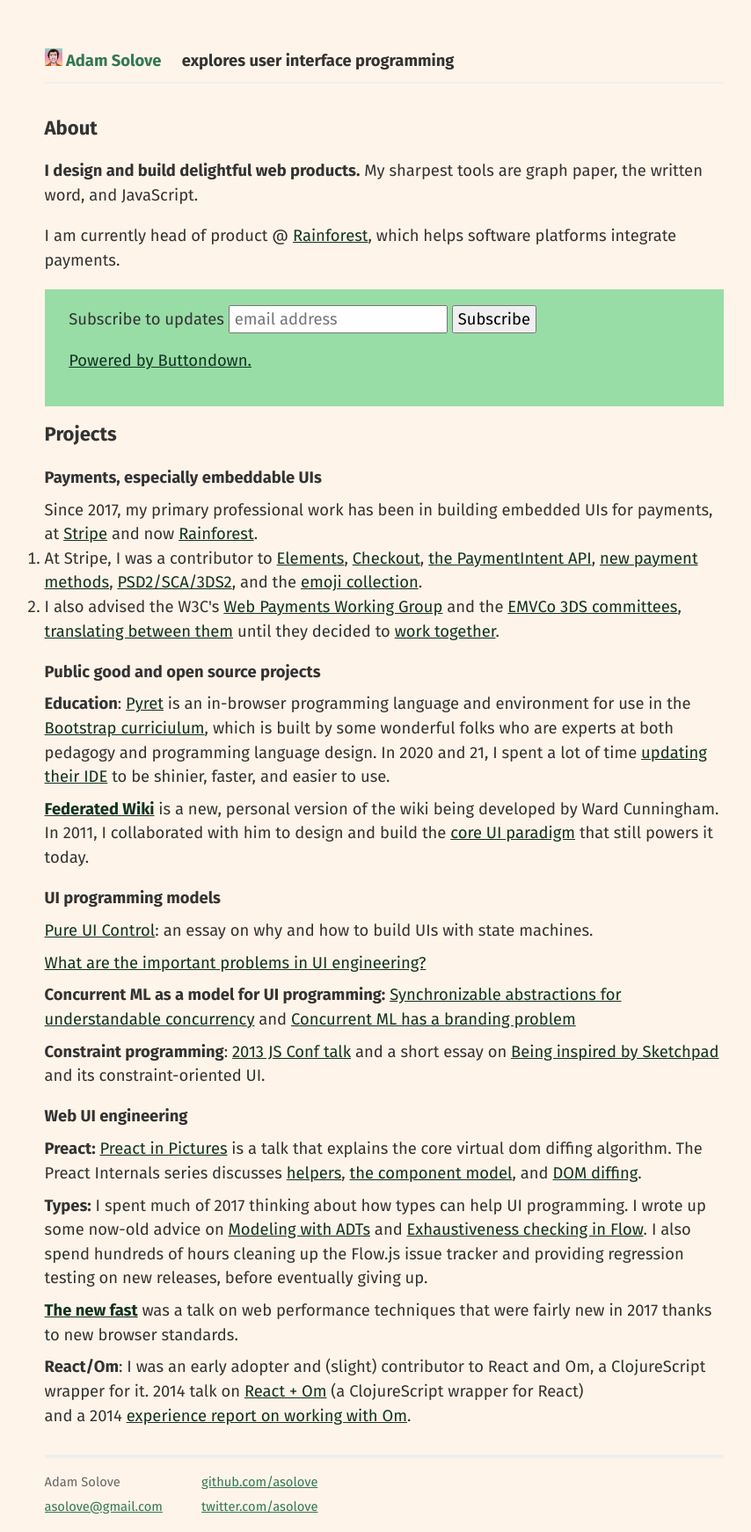
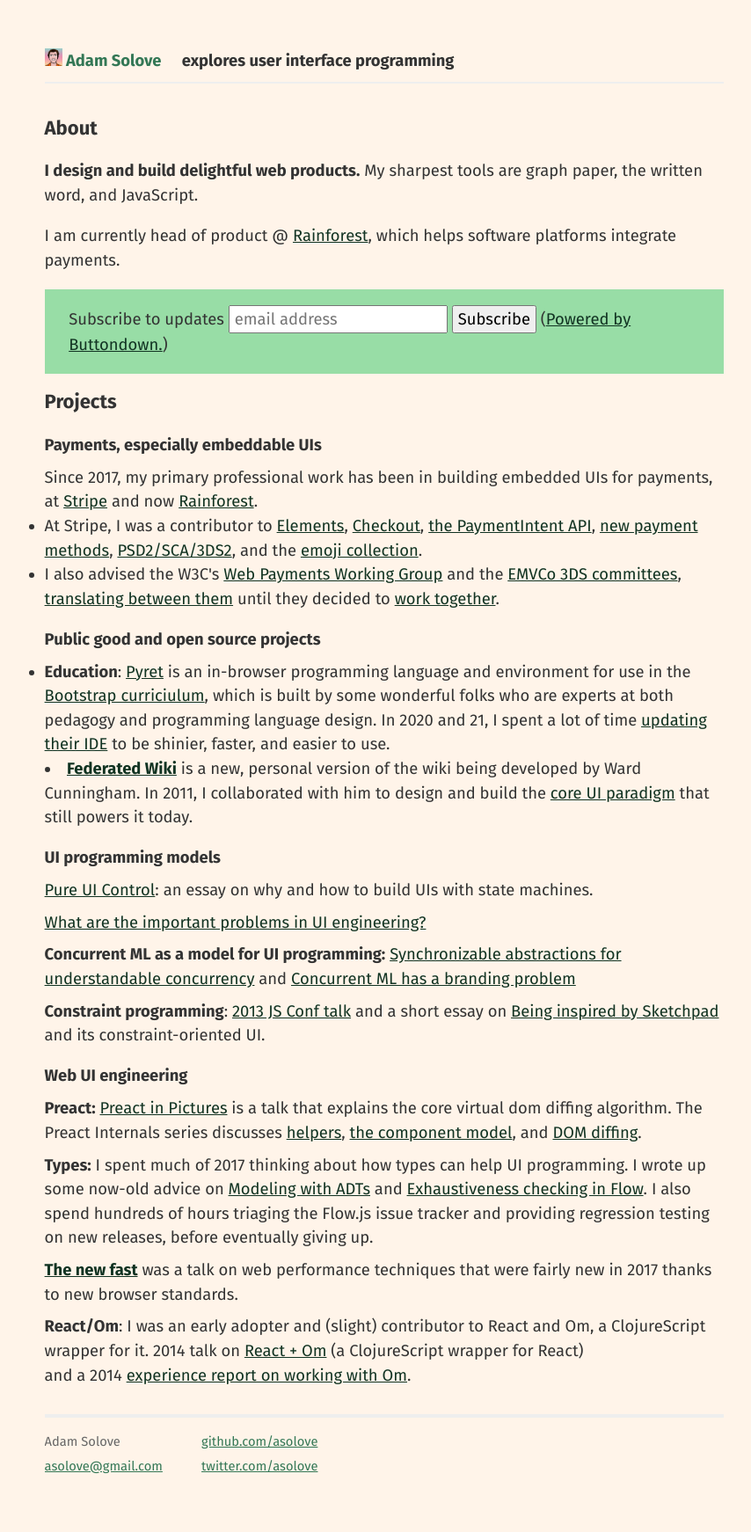
Before and after one commit to asolove/asolove.github.io, a Jekyll site: the page built from index.html, in a window 1280 px wide. Shown: the whole page at 88% size, without its empty margins (203-1057 px from the left). Built offline with Jekyll 4.4.1, drawn with Linux system fonts in a browser that asks for light colours; after the commit the page ends 1696 px from its top, so only the background shows below that.

Commit message:
More structure.

```diff
--- a/css/main.css
+++ b/css/main.css
@@ -52,9 +52,9 @@ form.embeddable-buttondown-form {
 }
 
 input {
-    padding: 3px 5px;
-    font-family: inherit;
-    font-size: inherit;
+  padding: 3px 5px;
+  font-family: inherit;
+  font-size: inherit;
 }
 
 /*****************************************************************************/
--- a/index.html
+++ b/index.html
@@ -20,9 +20,7 @@ title: "Adam Solove: Document Function Model"
   <input type="email" name="email" placeholder="email address" id="bd-email" />
 
   <input type="submit" value="Subscribe" />
-  <p>
-    <a href="https://buttondown.email/refer/asolove" target="_blank">Powered by Buttondown.</a>
-  </p>
+  (<a href="https://buttondown.email/refer/asolove" target="_blank">Powered by Buttondown.</a>)
 </form>
 
 <h3>Projects</h3>
@@ -31,7 +29,7 @@ title: "Adam Solove: Document Function Model"
   <dt>Payments, especially embeddable UIs</dt>
   <dd>
     Since 2017, my primary professional work has been in building embedded UIs for payments, at <a href="stripe.com">Stripe</a> and now <a href="rainforestpay.com">Rainforest</a>.
-    <ol>
+    <ul>
       <li>At Stripe, I was a contributor to
         <a href="https://stripe.com/payments/elements">Elements</a>,
         <a href="https://stripe.com/payments/checkout">Checkout</a>,
@@ -43,13 +41,19 @@ title: "Adam Solove: Document Function Model"
       <li>I also advised the W3C's <a href="https://www.w3.org/2018/04/19-wpwg-minutes">Web Payments Working Group</a> and the <a href="https://www.emvco.com/emv-technologies/3-d-secure/">EMVCo 3DS committees</a>,
        <a href="https://github.com/w3c/3ds/issues/2">translating between them</a> until they decided to <a href="https://www.emvco.com/wp-content/uploads/news/EMVCo-FIDO-Alliance-W3C-Interest-Group-release_FINAL-website-version.pdf">work together</a>.
       </li>
+    </ul>
   </dd>
 
   <dt>Public good and open source projects</dt>
-  <dd><strong>Education</strong>: <a href="https://pyret.org/index.html">Pyret</a> is an in-browser programming language and environment for use in the <a href="https://www.bootstrapworld.org/blog/index.shtml">Bootstrap curriciulum</a>,
-    which is built by some wonderful folks who are experts at both pedagogy and programming language design. In 2020 and 21, I spent a lot of time <a href="https://pyret.org/release-notes/summer-2021.html">updating their IDE</a> to be shinier, faster, and easier to use.</dd>
-  <dd><strong><a href="https://www.youtube.com/watch?v=BdwLczSgvcc">Federated Wiki</a></strong> is a new, personal version of the wiki being developed by Ward Cunningham. In 2011, I collaborated with him to design and build the <a href="https://vimeo.com/32051583#">core UI paradigm</a> that still powers it today.</a></dd>
-
+  <dd>
+    <ul>
+      <li><strong>Education</strong>: <a href="https://pyret.org/index.html">Pyret</a> is an in-browser programming language and environment for use in the <a href="https://www.bootstrapworld.org/blog/index.shtml">Bootstrap curriciulum</a>,
+        which is built by some wonderful folks who are experts at both pedagogy and programming language design. In 2020 and 21, I spent a lot of time <a href="https://pyret.org/release-notes/summer-2021.html">updating their IDE</a> to be shinier, faster, and easier to use.</dd>
+    </li>
+    <li>
+      <strong><a href="https://www.youtube.com/watch?v=BdwLczSgvcc">Federated Wiki</a></strong> is a new, personal version of the wiki being developed by Ward Cunningham. In 2011, I collaborated with him to design and build the <a href="https://vimeo.com/32051583#">core UI paradigm</a> that still powers it today.</a>
+    </li>
+    </ul>
 
   <dt>UI programming models</dt>
   <dd><a href="https://asolove.medium.com/pure-ui-control-ac8d1be97a8d">Pure UI Control</a>: an essay on why and how to build UIs with state machines.</dd>
@@ -70,7 +74,7 @@ title: "Adam Solove: Document Function Model"
   </dd>
   <dd><strong>Types:</strong> I spent much of 2017 thinking about how types can help UI programming. I wrote up some now-old advice on
     <a href="https://www.adamsolove.com/js/flow/type/2016/04/13/modeling-with-adts.html">Modeling with ADTs</a> and
-    <a href="https://www.adamsolove.com/js/flow/type/2016/04/15/flow-exhaustiveness.html">Exhaustiveness checking in Flow</a>. I also spend hundreds of hours cleaning up the Flow.js issue tracker and providing regression testing on new releases, before eventually giving up.
+    <a href="https://www.adamsolove.com/js/flow/type/2016/04/15/flow-exhaustiveness.html">Exhaustiveness checking in Flow</a>. I also spend hundreds of hours triaging the Flow.js issue tracker and providing regression testing on new releases, before eventually giving up.
   </dd>
   <dd><strong><a href="https://asolove.medium.com/the-new-fast-advanced-web-performance-best-practices-for-2017-28d1684414e0">The new fast</a></strong> was a talk on web performance techniques that were fairly new in 2017 thanks to new browser standards.</dd>
   <dd><strong>React/Om</strong>: I was an early adopter and (slight) contributor to React and Om, a ClojureScript wrapper for it.
```
